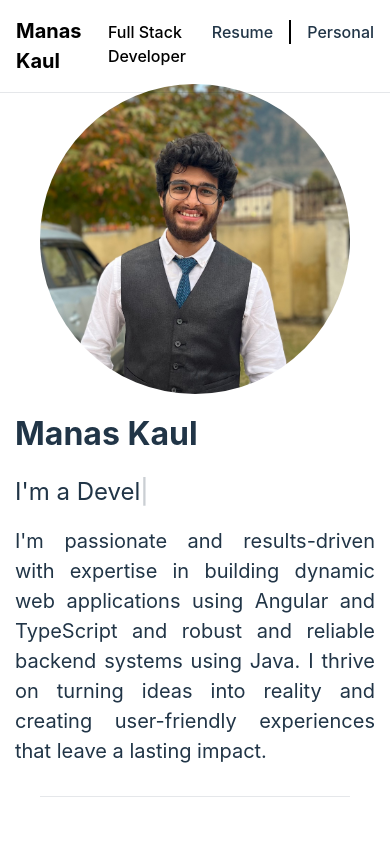
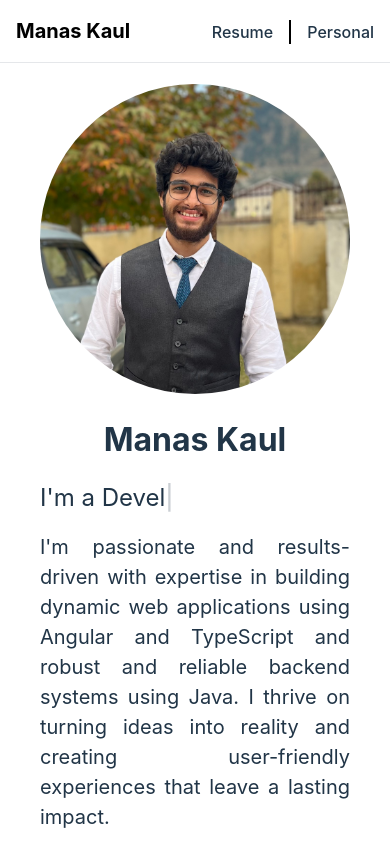
Before and after one commit to manaskaul/portfolio, a React (Vite) app: page / in a window 390 px wide. Shown: the top 844 px of the page. Built offline with nearby package versions, Linux system fonts and the light colour scheme.

Commit message:
styling fixes

```diff
--- a/src/components/home-page/HomePage.css
+++ b/src/components/home-page/HomePage.css
@@ -11,6 +11,7 @@
     flex: 1;
     gap: 16px;
     margin: 20px 40px;
+    box-sizing: border-box;
 
     .profile-pic {
       width: 100%;
@@ -27,7 +28,7 @@
     .profile-text {
       display: flex;
       flex-direction: column;
-      width: 360px;
+      max-width: 360px;
       gap: 16px;
 
       .name {
@@ -50,5 +51,9 @@
     .main-content {
       flex-direction: column;
     }
+
+    .name {
+      align-self: center;
+    }
   }
 }
--- a/src/components/home-page/HomePage.tsx
+++ b/src/components/home-page/HomePage.tsx
@@ -8,11 +8,9 @@ export default function HomePage() {
   return (
     <div className="home-page">
       <div className="main-content">
-        <img
-          src="./assets/images/IMG_1423.jpeg"
-          alt="email"
-          className="profile-pic"
-        />
+        <div>
+          <img src="./assets/images/IMG_1423.jpeg" className="profile-pic" />
+        </div>
         <div className="profile-text">
           <div className="name">Manas Kaul</div>
           <div className="heading">
--- a/src/components/nav-bar/NavBar.css
+++ b/src/components/nav-bar/NavBar.css
@@ -59,4 +59,10 @@
     cursor: pointer;
     color: #006adc;
   }
+
+  @media (max-width: 500px) {
+    .designation {
+      display: none;
+    }
+  }
 }
```
